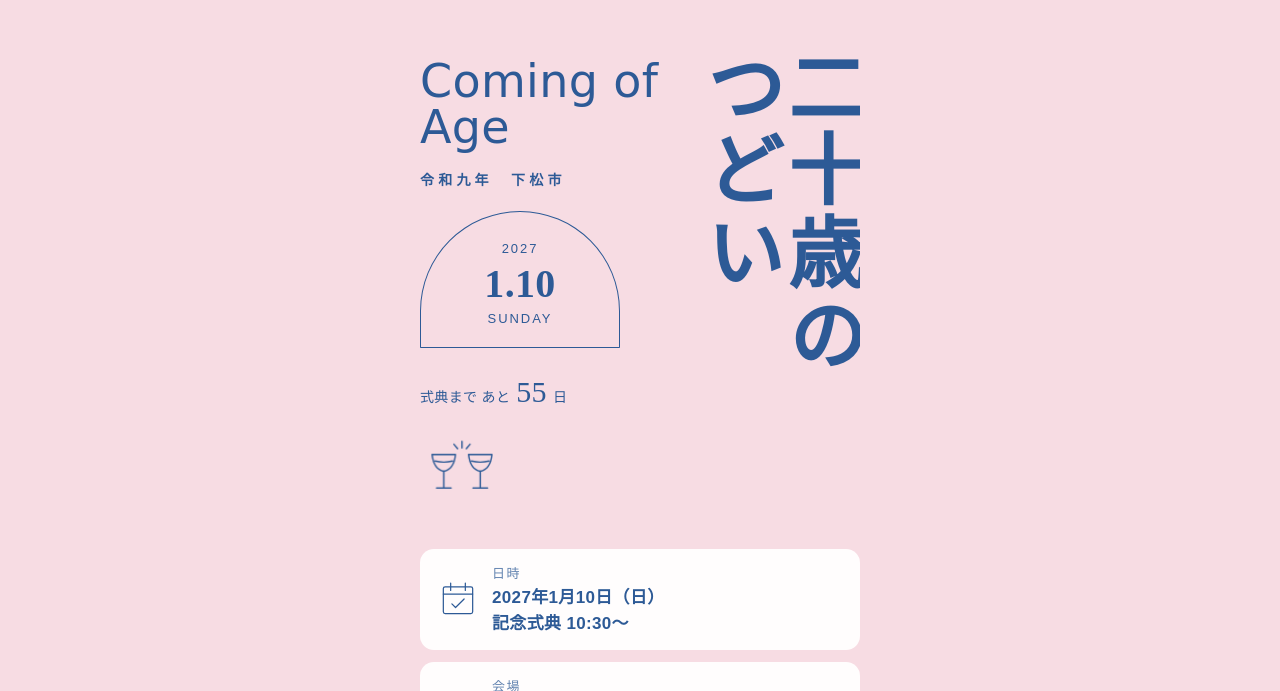
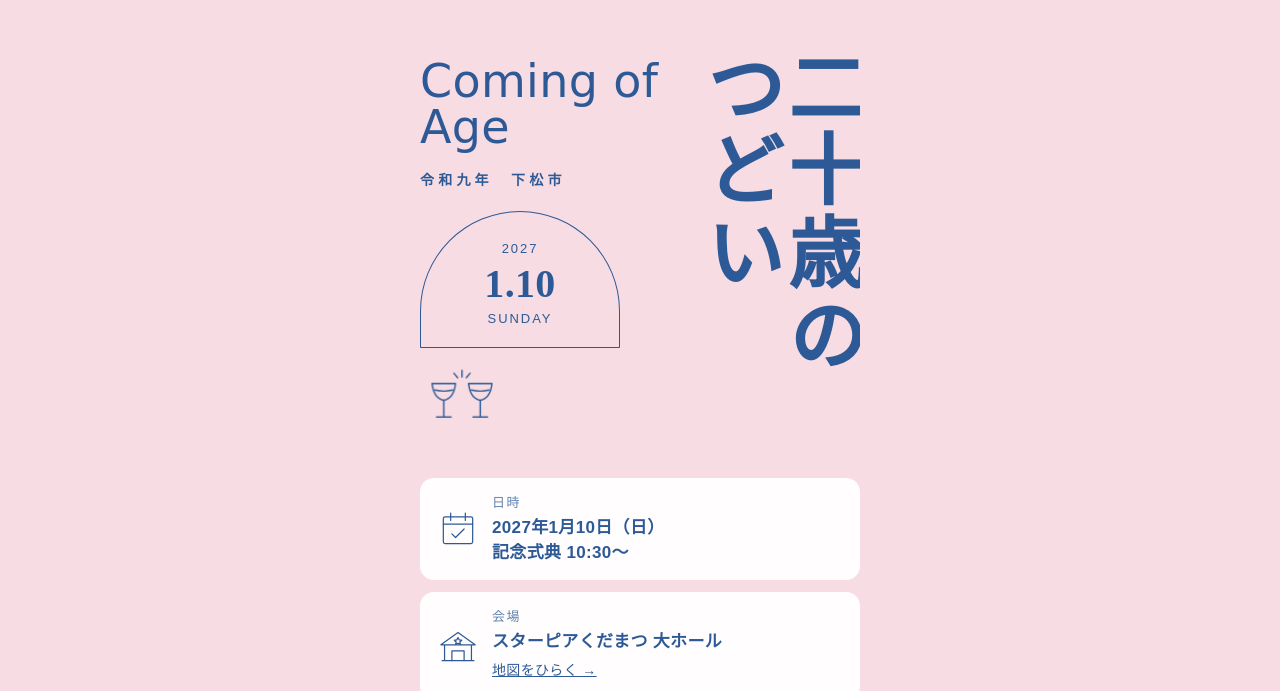
Before and after one commit to soutaro20060504-design/hatachi-tsudoi, a plain HTML site: page mobile/index.html in a window 1280 px wide. Shown: the top 691 px of the page. Drawn offline with Linux system fonts and the light colour scheme; a web font is replaced by a local one.

Commit message:
スマホ版のカウントダウンを削除
Co-Authored-By: Claude Opus 5.5 <noreply@anthropic.com>
Claude-Session: https://claude.ai/code/session_01QqJBYopeqcdb4hYhprk8cZ

```diff
--- a/mobile/index.html
+++ b/mobile/index.html
@@ -30,7 +30,7 @@ body{background:var(--pink);color:var(--ink);font-family:var(--f-body);
   -webkit-text-size-adjust:100%;overflow-x:hidden}
 p{margin:0}
 h1,h2,h3{margin:0;font-weight:400}
-.tate,.h2,.closing .big,.datebox .d,.count b,.sp-n b,.tl .t{font-weight:700}
+.tate,.h2,.closing .big,.datebox .d,.sp-n b,.tl .t{font-weight:700}
 .tbd-box{border:1.5px dashed currentColor;border-radius:8px;padding:12px 16px;font-size:14px;line-height:1.7;opacity:.85}
 .tbd-box b{letter-spacing:.15em;margin-right:.6em}
 
@@ -58,8 +58,6 @@ section{padding-block:56px 8px;scroll-margin-top:12px}
 .datebox{border:1.5px solid var(--ink);border-radius:999px 999px 8px 8px;padding:26px 14px 16px;text-align:center;display:grid;gap:2px;max-width:170px}
 .datebox .d{font-family:var(--f-brush);font-size:40px;line-height:1.1}
 .datebox .w{font-size:13px;letter-spacing:.15em}
-.count{font-size:14px;display:flex;align-items:baseline;gap:6px;flex-wrap:wrap}
-.count b{font-family:var(--f-brush);font-size:30px;font-weight:400;font-variant-numeric:tabular-nums}
 .toast{width:84px;height:70px;color:var(--ink)}
 .toast .gl{transform-box:fill-box}
 .toast .gl-l{transform-origin:100% 100%}
@@ -170,7 +168,6 @@ details p+p{margin-top:8px}
       <span class="eng">Coming of Age</span>
       <p class="yr">令和九年　下松市</p>
       <div class="datebox"><span class="w">2027</span><span class="d">1.10</span><span class="w">SUNDAY</span></div>
-      <p class="count" id="count" hidden>式典まで あと<b id="days">0</b>日</p>
       <svg class="toast line-art" viewBox="0 0 110 96" aria-hidden="true">
         <g class="gl gl-l"><path d="M14 24 h32 q-2 20 -16 23 q-14 -3 -16 -23z"/><path d="M18 33 q12 3 24 0"/><path d="M30 47 v22 M20 70 h20"/></g>
         <g class="gl gl-r"><path d="M64 24 h32 q-2 20 -16 23 q-14 -3 -16 -23z"/><path d="M68 33 q12 3 24 0"/><path d="M80 47 v22 M70 70 h20"/></g>
@@ -338,12 +335,6 @@ details p+p{margin-top:8px}
 
 <script>
 (function(){
-  // カウントダウン（式典 2027-01-10 10:30 JST）
-  // 日本時間の日付どうしで数える
-  var now=new Date(Date.now()+9*3600000), today=Date.UTC(now.getUTCFullYear(),now.getUTCMonth(),now.getUTCDate());
-  var d=Math.round((Date.UTC(2027,0,10)-today)/86400000);
-  if(d>0){ document.getElementById('days').textContent=d; document.getElementById('count').hidden=false; }
-
   // カルーセルのドット
   var rail=document.getElementById('rail'),cards=[].slice.call(rail.children),dots=document.getElementById('dots');
   cards.forEach(function(){dots.appendChild(document.createElement('i'));});
```
